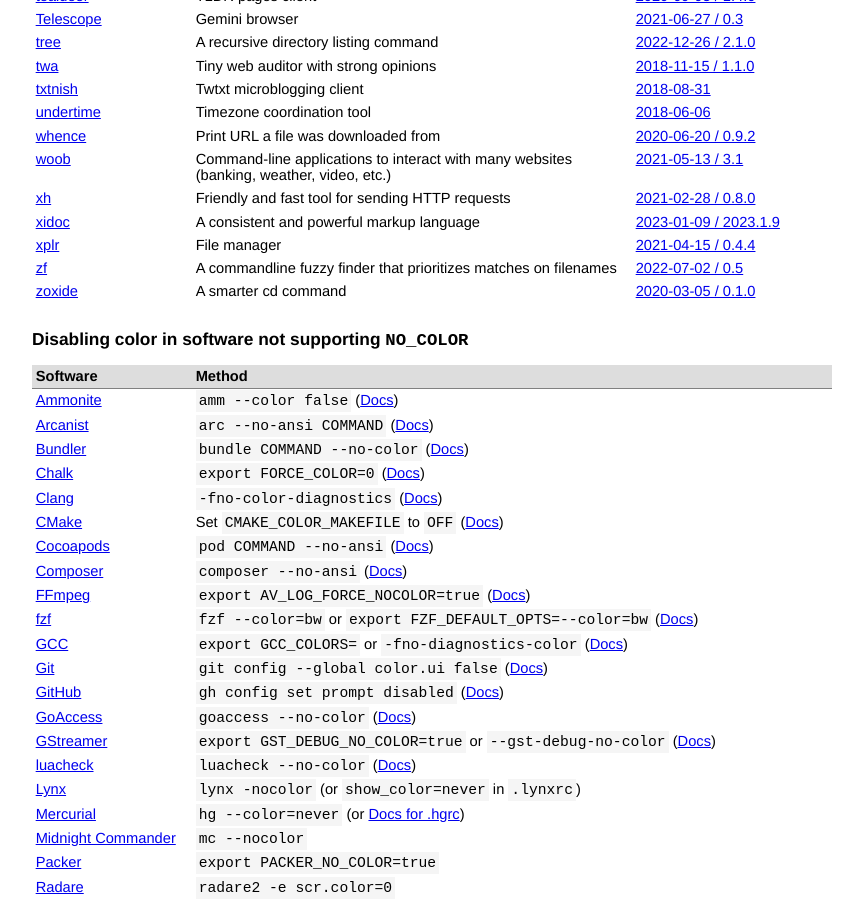
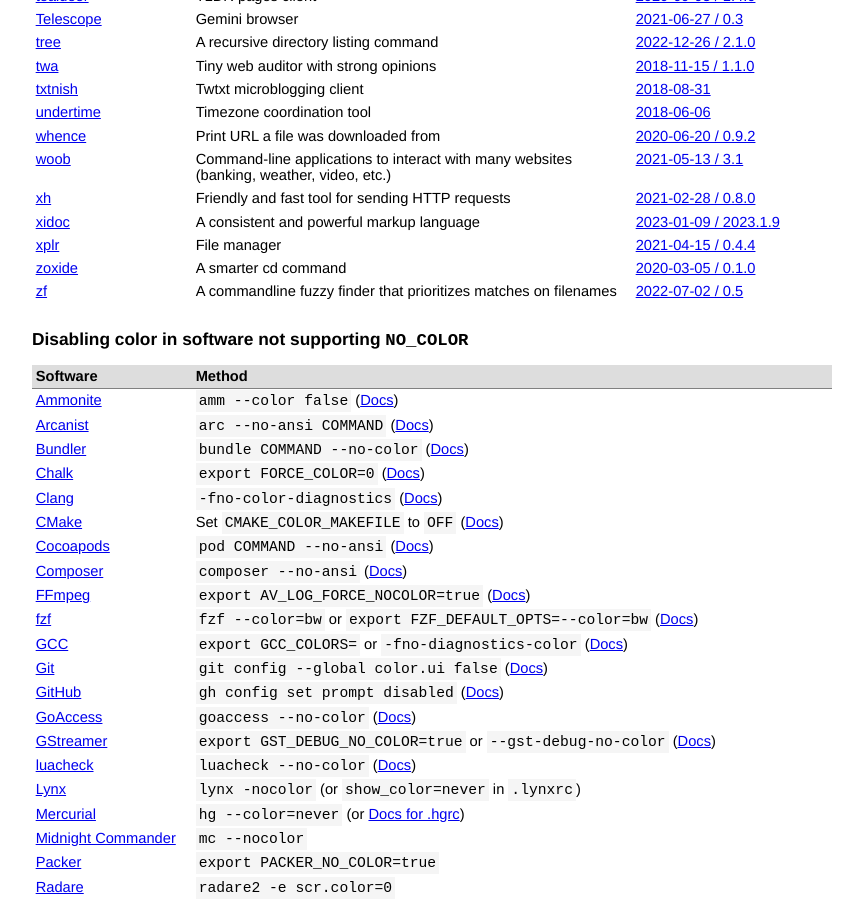
Before and after one commit to jcs/no_color, a Jekyll site: the page built from index.md, in a window 1280 px wide and 900 px high, scrolled down 4949 px. Shown: the whole window, without its empty margins (208-1071 px from the left). Built offline with Jekyll 4.4.1, drawn with Linux system fonts in a browser that asks for light colours; our own code applies the rules of GitHub Pages for plain Markdown files.

```diff
--- a/index.md
+++ b/index.md
@@ -253,8 +253,8 @@ color via `NO_COLOR`.
 | [xh](https://github.com/ducaale/xh) | Friendly and fast tool for sending HTTP requests | [2021-02-28 / 0.8.0](https://github.com/ducaale/xh/releases/tag/v0.8.0) |
 | [xidoc](https://xidoc.nim.town/) | A consistent and powerful markup language | [2023-01-09 / 2023.1.9](https://git.sr.ht/~xigoi/xidoc/refs/2023.1.9) |
 | [xplr](https://github.com/sayanarijit/xplr) | File manager | [2021-04-15 / 0.4.4](https://github.com/sayanarijit/xplr/releases/tag/v0.4.4) |
+| [zoxide](https://github.com/ajeetdsouza/zoxide) | A smarter cd command | [2020-03-05 / 0.1.0](https://github.com/ajeetdsouza/zoxide/releases/tag/v0.1.0) |
 | [zf](https://github.com/natecraddock/zf) | A commandline fuzzy finder that prioritizes matches on filenames | [2022-07-02 / 0.5](https://github.com/natecraddock/zf/blob/master/CHANGELOG.md#05) |
-| [zoxide](https://github.com/ajeetdsouza/zoxide) | A smarter cd command | [2020-03-05 / 0.1.0](https://github.com/ajeetdsouza/zoxide/releases/tag/v0.1.0) |
 {: rules="groups"}
 
 ## Disabling color in software not supporting `NO_COLOR` <a name="other"></a>
```
